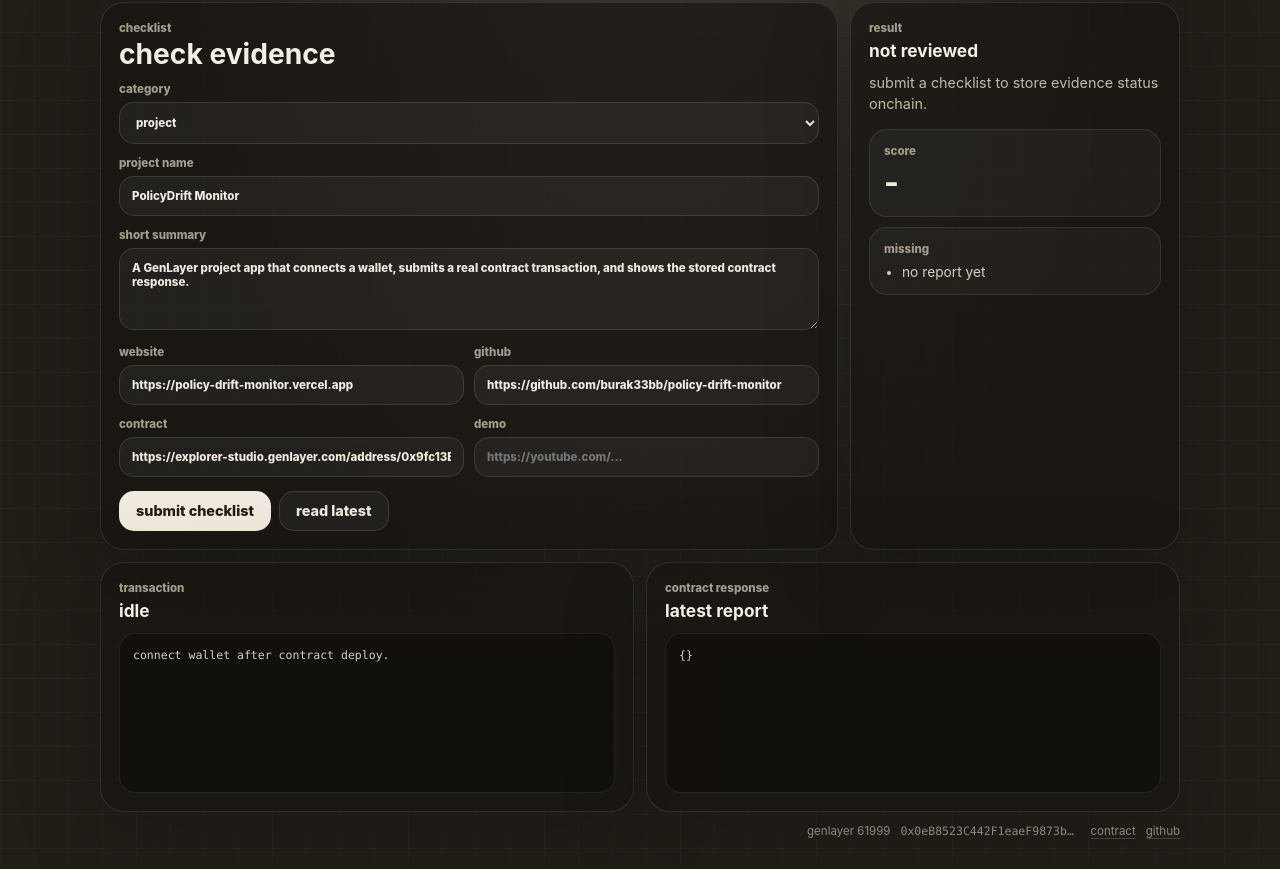
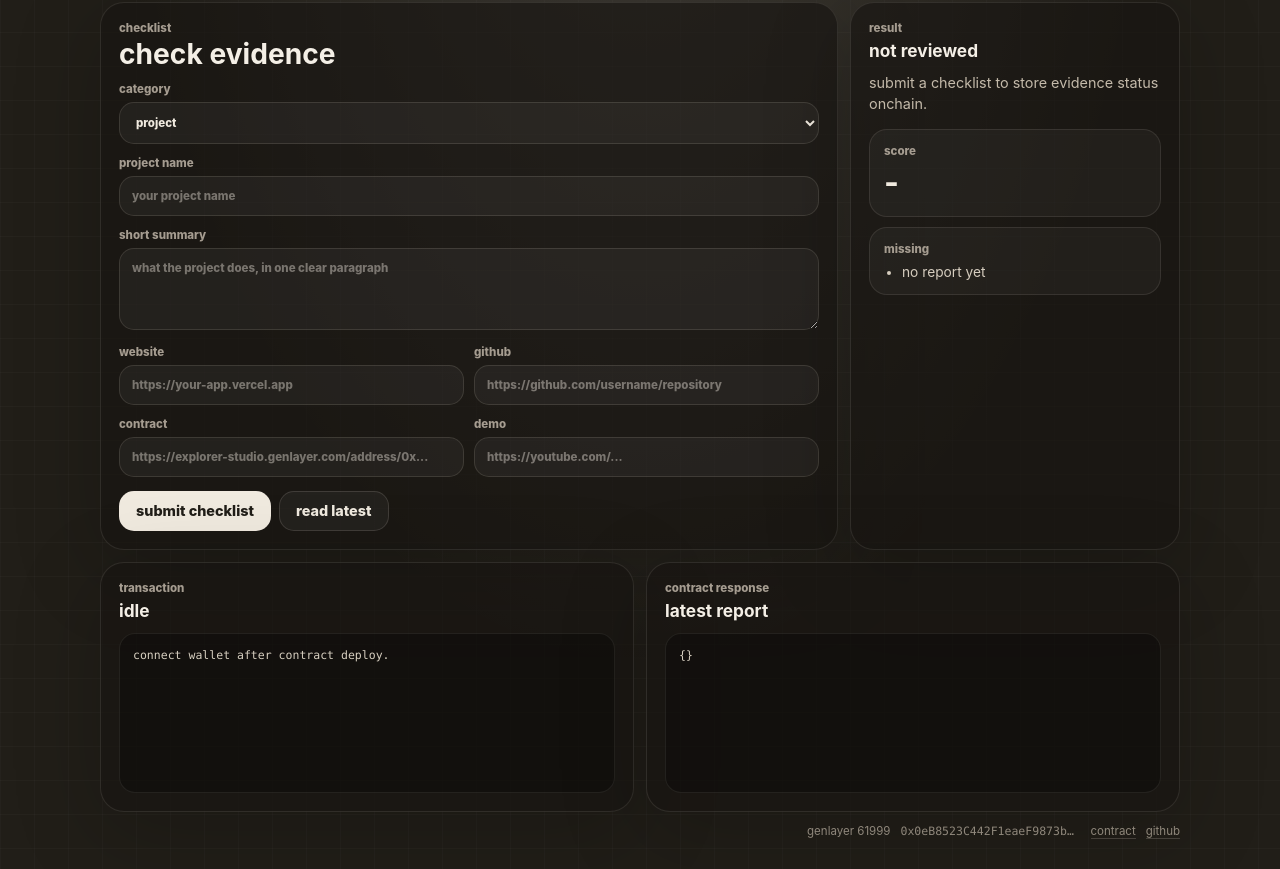
Before and after one commit to burak33bb/grantscope, a website built with Vite: page index.html in a window 1280 px wide. Shown: the part 70-939 px from the top of the page. Built offline with nearby package versions, Linux system fonts and the light colour scheme; what genlayer-js would draw is missing.

Commit message:
Use empty checklist fields

```diff
--- a/index.html
+++ b/index.html
@@ -47,29 +47,29 @@
 
           <label>
             project name
-            <input id="project-name" value="PolicyDrift Monitor" />
+            <input id="project-name" placeholder="your project name" />
           </label>
 
           <label>
             short summary
-            <textarea id="summary" rows="4">A GenLayer project app that connects a wallet, submits a real contract transaction, and shows the stored contract response.</textarea>
+            <textarea id="summary" rows="4" placeholder="what the project does, in one clear paragraph"></textarea>
           </label>
 
           <div class="two-col">
             <label>
               website
-              <input id="website-url" value="https://policy-drift-monitor.vercel.app" />
+              <input id="website-url" placeholder="https://your-app.vercel.app" />
             </label>
             <label>
               github
-              <input id="github-url" value="https://github.com/burak33bb/policy-drift-monitor" />
+              <input id="github-url" placeholder="https://github.com/username/repository" />
             </label>
           </div>
 
           <div class="two-col">
             <label>
               contract
-              <input id="contract-url" value="https://explorer-studio.genlayer.com/address/0x9fc13E4d554Ac9802ecaE7FA0e31945dc4Ae9Cd4" />
+              <input id="contract-url" placeholder="https://explorer-studio.genlayer.com/address/0x..." />
             </label>
             <label>
               demo
--- a/src/styles.css
+++ b/src/styles.css
@@ -207,6 +207,16 @@ textarea {
   outline: none;
 }
 
+select option {
+  color: #f0eadf;
+  background: #211e18;
+}
+
+input::placeholder,
+textarea::placeholder {
+  color: rgba(240, 234, 223, 0.42);
+}
+
 textarea {
   resize: vertical;
 }
```
